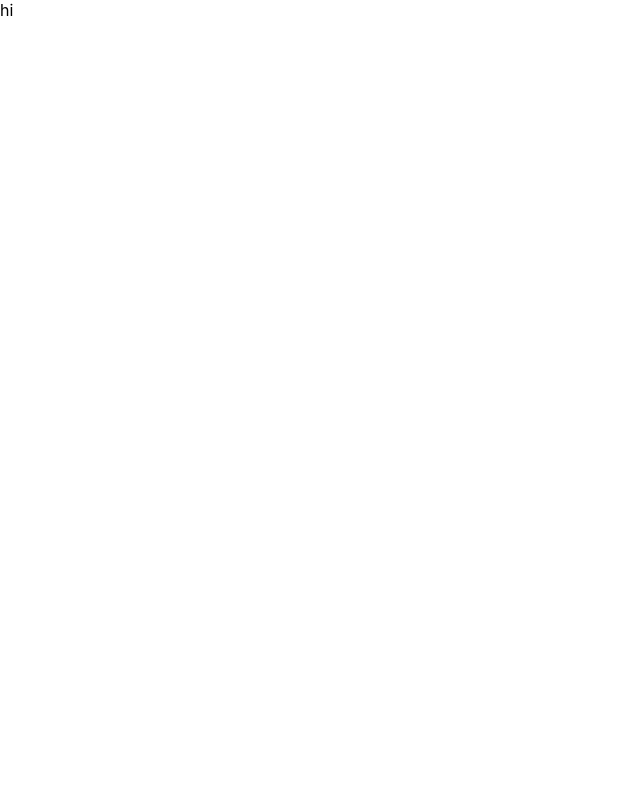
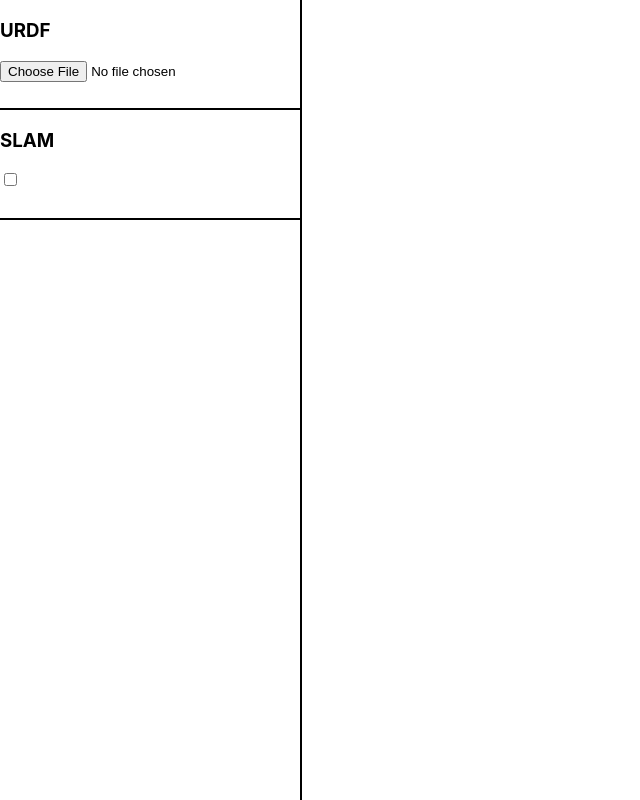
Before and after one commit to jang-minseo/rosweb, a React (Create React App) app: page / in a window 1280 px wide. Shown: the top 800 px of the page, without its empty margins (0-640 px from the left). Built offline with nearby package versions, Linux system fonts and the light colour scheme.

Commit message:
feat : mainpage code add

```diff
--- /dev/null
+++ b/src/component/setting/SettingComponent.css
@@ -0,0 +1,13 @@
+.setting_container {
+    width: 300px;
+    height: 1080px;
+    display: flex;
+    flex-direction: column;
+    border-right: 2px solid black;
+}
+
+.setting_container > div {
+    border-bottom: 2px solid black;
+    width: 100%;
+    height: 10%;
+}
--- /dev/null
+++ b/src/component/setting/SettingComponent.tsx
@@ -0,0 +1,52 @@
+import React from 'react';
+import "./SettingComponent.css";
+
+interface SettingsComponentProps {
+    onURDFLoad: (isURDFLoaded: boolean) => void;
+    onSLAMLoad: (isSLAMLoaded: boolean) => void;
+};
+
+const SettingsComponent: React.FC<SettingsComponentProps> = ({ onURDFLoad, onSLAMLoad }) => {
+
+    const handleSelectURDF = async (e: React.ChangeEvent<HTMLInputElement>): Promise<void> => {
+        e.preventDefault();
+        const selectedURDF = e.target.files && e.target.files[0];
+
+        if (selectedURDF) {
+            const blob: Blob = new Blob([selectedURDF], { type: "application/xml" });
+            const urdfString: string = URL.createObjectURL(blob);
+            localStorage.setItem("urdf", urdfString);
+            onURDFLoad(true);
+        }
+    };
+
+    const handleSelectSLAM = async (e: React.ChangeEvent<HTMLInputElement>): Promise<void> => {
+        const isChecked: boolean = e.target.checked;
+        console.log(`handleSelectSLAM isChecked : ${isChecked}`);
+        onSLAMLoad(isChecked);
+    };
+
+    return (
+        <div className="setting_container">
+            <div className="urdf_container">
+                <h3>URDF</h3>
+                <input
+                    type='file'
+                    name='urdf'
+                    onChange={handleSelectURDF}
+                    accept='.urdf, .URDF'
+                />
+            </div>
+            <div className="slam_container">
+                <h3>SLAM</h3>
+                <input
+                    type='checkbox'
+                    name='slam'
+                    onChange={handleSelectSLAM}
+                />
+            </div>
+        </div>
+    );
+}
+
+export default SettingsComponent;
--- a/src/page/mainpage/Mainpage.css
+++ b/src/page/mainpage/Mainpage.css
@@ -0,0 +1,20 @@
+.dashboard_container {
+    width: 1920px;
+    height: 1080px;
+    display: flex;
+    flex-direction: column;
+    margin: 0 auto;
+    background-color: white;
+}
+
+.top_component_container, .main_container {
+    flex: 1;
+}
+
+.main_container {
+    display: flex;
+}
+
+.universe_component_container {
+    height: 900px;
+}
--- a/src/page/mainpage/Mainpage.tsx
+++ b/src/page/mainpage/Mainpage.tsx
@@ -1,10 +1,24 @@
-import { useState } from 'react';
-
+import { useState } from "react";
+import SettingsComponent from "../../component/setting/SettingComponent";
+import "./Mainpage.css";
 
 export default function MainPage() {
+  const [isURDFLoaded, setIsURDFLoaded] = useState<boolean | null>(null);
+    const [isSLAMLoaded, setIsSLAMLoaded] = useState<boolean | null>(null);
+
+    const handleURDFLoad = (isURDFLoaded: boolean): void => {
+        setIsURDFLoaded(isURDFLoaded);
+    };
+
+    const handleSLAMLoad = (isSLAMLoaded: boolean): void => {
+        setIsSLAMLoaded(isSLAMLoaded);
+    };
+
   return (
     <div className="mainpage_container">
-      hi
+      <div className="setting_component_container">
+          <SettingsComponent onURDFLoad={handleURDFLoad} onSLAMLoad={handleSLAMLoad} />
+      </div>
     </div>
   )
 }
```
